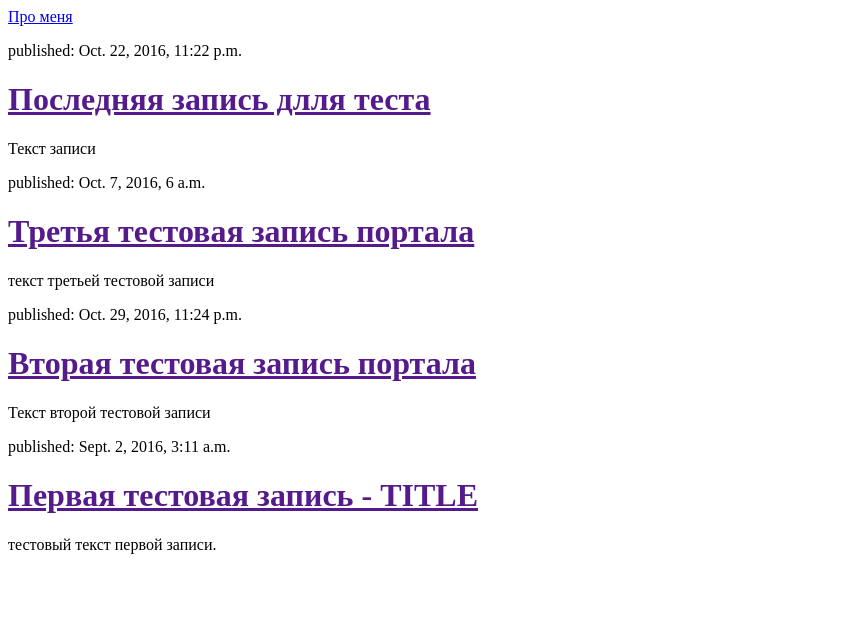
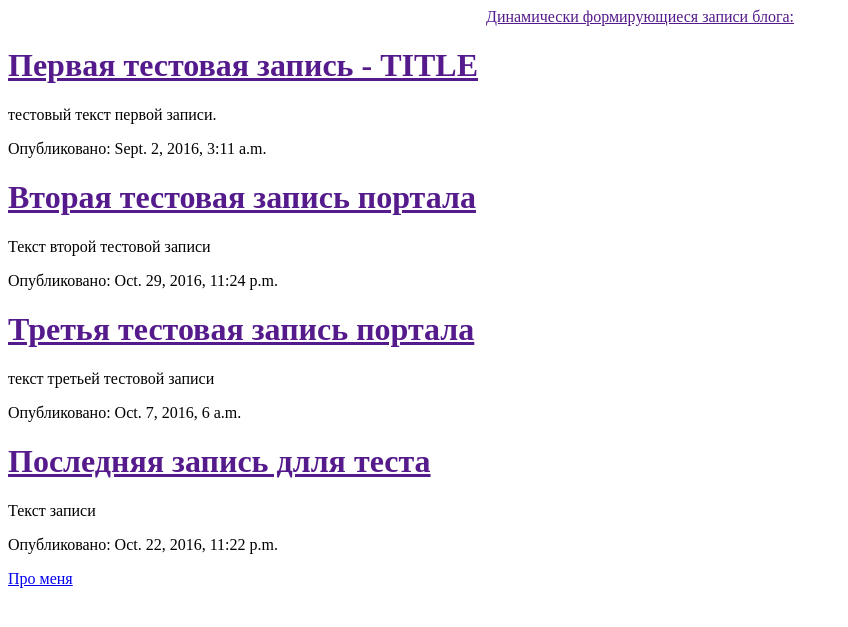
Before and after one commit to VitalyOne/myapp, a Django app: page / in a window 1280 px wide. Shown: the top 627 px of the page, without its empty margins (0-848 px from the left). Run offline with Django 3.2, Linux system fonts and the light colour scheme; data comes from the database, SQL or seed files in the repository; both versions use the stored data as it was after the commit.

Commit message:
new templates

```diff
--- a/blog/templates/blog/post_list.html
+++ b/blog/templates/blog/post_list.html
@@ -2,16 +2,18 @@
 	<head>
 		<title> 1'st project!
 		</title>
-		<a href="about">Про меня</a>
+
 	</head>
 		<body>
+	<div><center> <a href=''> Динамически формирующиеся записи блога:</a> </center></div>
 {% for post in posts %}
 	<div>
-		<p>published: {{post.published_date}}</p>
+
 		<h1><a href="">{{post.title}}</a></h1>
 		<p>{{post.text|linebreaksbr}}</p>
+		<p>Опубликовано: {{post.published_date}}</p>
 	</div>
 {% endfor %}
-
+<a href="about">Про меня</a>
 	</body>
 </html>
--- a/blog/views.py
+++ b/blog/views.py
@@ -4,7 +4,7 @@ from django.utils import timezone
 
 # Create your views here.
 def post_list(request):
-	posts = Post.objects.all()
+	posts = Post.objects.order_by('created_date')
 	return render(request, 'blog/post_list.html', {'posts': posts})
 def post_list_about(request):
 	a = 'hello! Jango 1.10'
```
Also changed, not shown: db.sqlite3.
